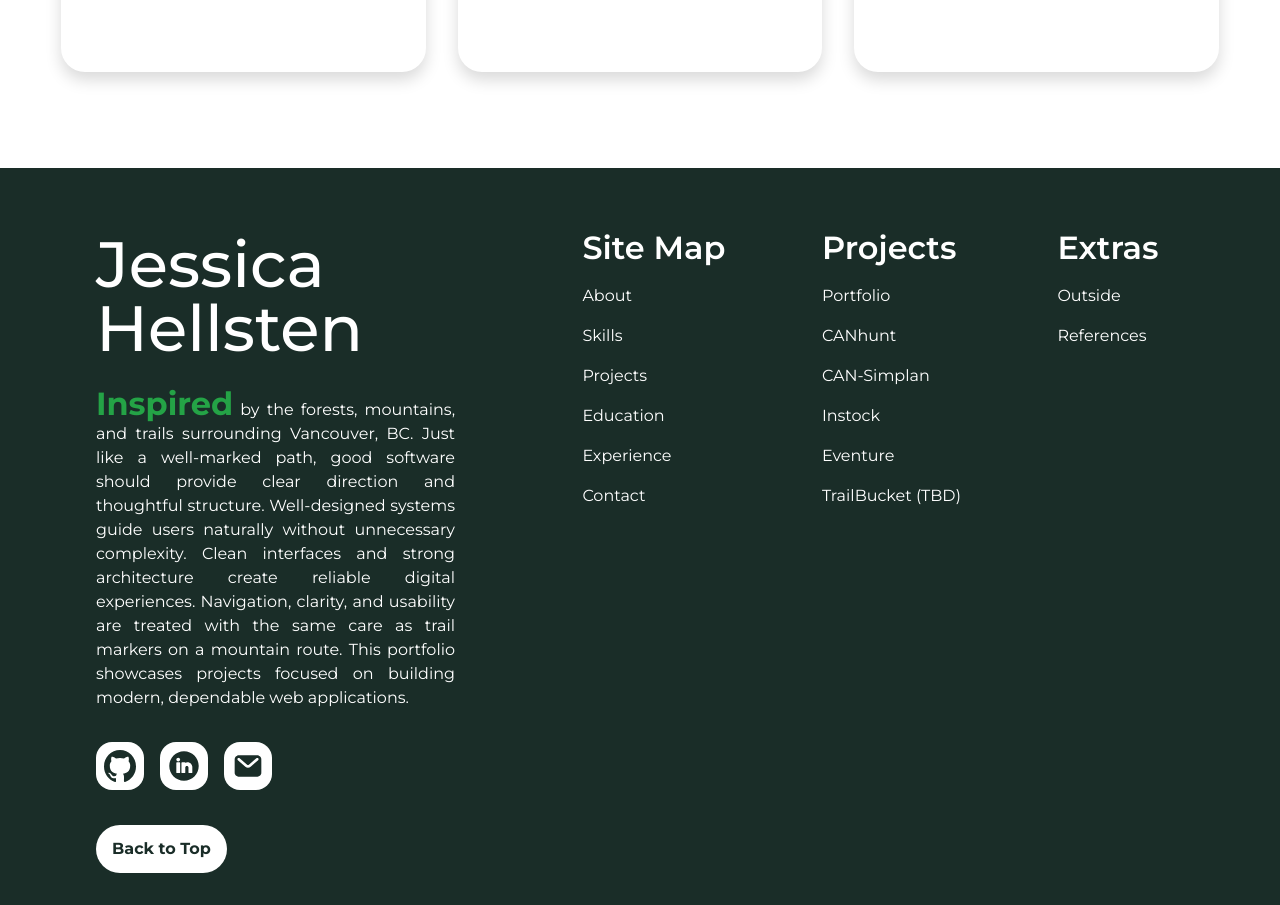
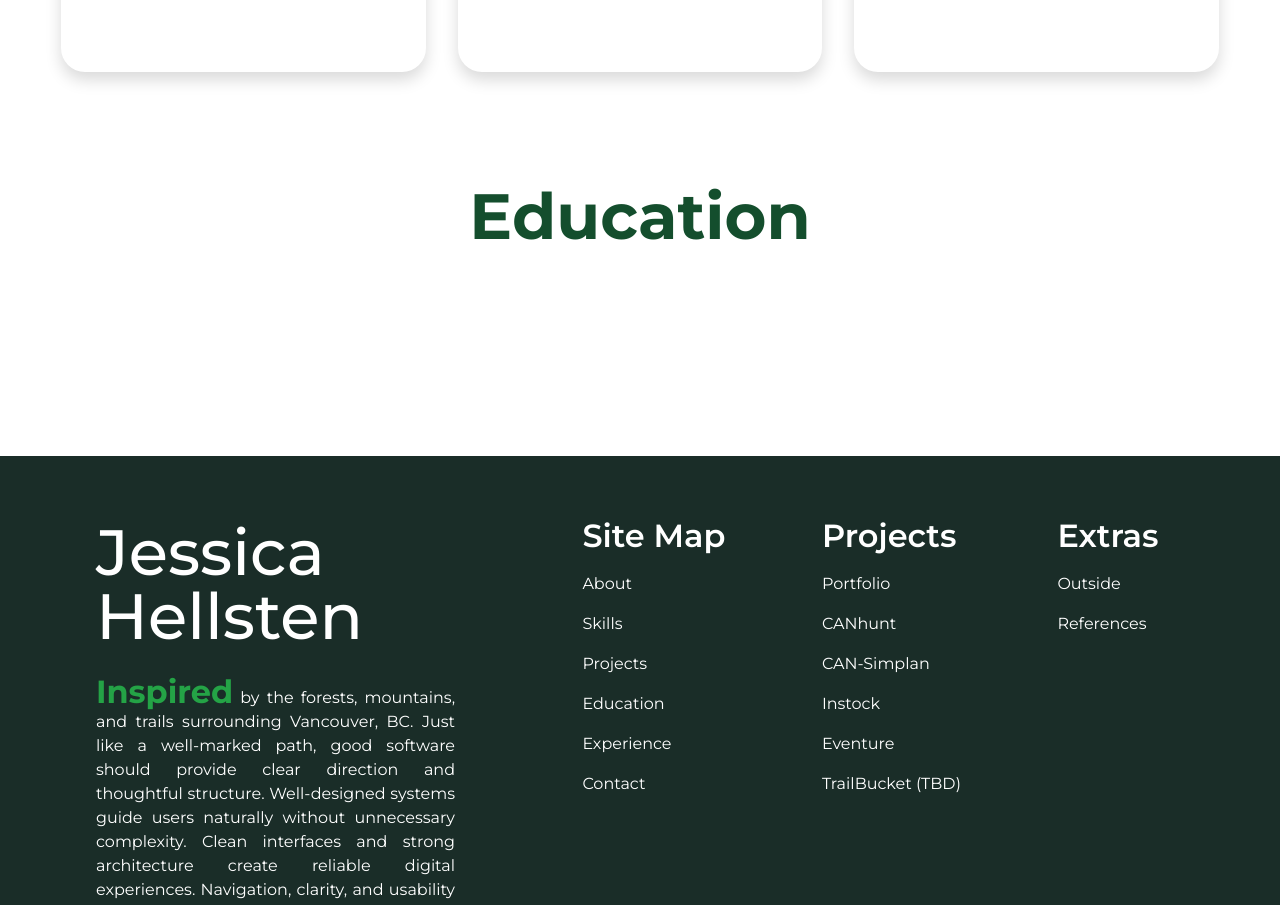
Before and after one commit to hellsten/jessicahellsten-website, a React (Vite) app: page / in a window 1280 px wide. Shown: the part 2760-3665 px from the top of the page. Built offline with nearby package versions, Linux system fonts and the light colour scheme.

Commit message:
Added Education section and fixed navigation scroll

```diff
--- /dev/null
+++ b/src/components/Education/Education.jsx
@@ -0,0 +1,18 @@
+import "./Education.scss";
+//import education from "./../../assets/data/education.js";
+
+function Education() {
+  return (
+    <section className="education">
+      <div className="education__container" id="sectionEducation">
+        <div className="education__header">
+          <div className="education__title">Education</div>
+        </div>
+        <div className="education__card-container">
+        </div>
+      </div>
+    </section>
+  );
+}
+
+export default Education;
--- /dev/null
+++ b/src/components/Education/Education.scss
@@ -0,0 +1,37 @@
+@use "./../../styles/colors" as *;
+@use "./../../styles/mixins" as *;
+@use "./../../styles/keyframes" as *;
+
+.education {
+  &__container {
+    margin-top: 2rem;
+    padding: 2rem 2rem 4rem;
+  }
+  &__header {
+    display: flex;
+    justify-content: center;
+  }
+  &__title {
+    padding: 2rem;
+    margin: 0 0 2rem;
+    border-radius: 20rem;
+    font-size: 4rem;
+    font-weight: 700;
+    color: $green-color-primary;
+    @include tablet {
+      font-size: 3rem;
+      padding: 1rem;
+    }
+    @include mobile {
+      font-size: 2rem;
+      padding: 0.5rem 0 0.25rem;
+    }
+  }
+  &__card-container {
+    display: flex;
+    flex-wrap: wrap;
+    justify-content: center;
+    width: 100%;
+    gap: 1rem;
+  }
+}
--- a/src/components/Skills/Skills.scss
+++ b/src/components/Skills/Skills.scss
@@ -4,7 +4,7 @@
 
 .skills {
   &__container {
-    scroll-margin-top: 6rem;
+    scroll-margin-top: 1rem;
     padding: 1rem 2rem 4rem;
   }
   &__header {
--- a/src/pages/HomePage/HomePage.jsx
+++ b/src/pages/HomePage/HomePage.jsx
@@ -1,7 +1,8 @@
 import './HomePage.scss'
 import About from './../../components/About/About.jsx'
 import Skills from './../../components/Skills/Skills.jsx'
-import Projects from  './../../components/Projects/Projects.jsx'
+import Projects from './../../components/Projects/Projects.jsx'
+import Education from './../../components/Education/Education.jsx'
 
 function HomePage() {
 
@@ -10,6 +11,7 @@ function HomePage() {
       <About />
       <Skills />
       <Projects />
+      <Education />
     </>
   )
 }
```
